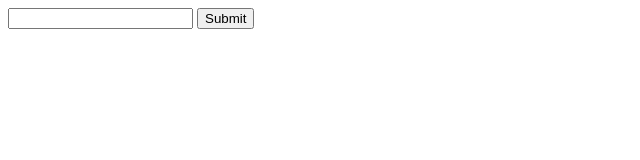
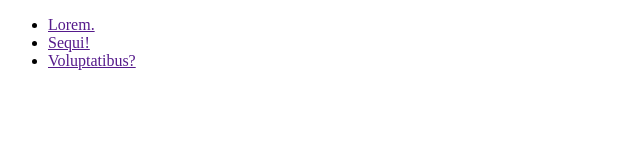
Before and after one commit to SimgeKarademir/kodluyoruzilkrepo, a plain HTML site: page loginform.html in a window 1280 px wide. Shown: the whole page, without its empty margins (0-640 px from the left). Drawn offline with Linux system fonts and the light colour scheme.

Commit message:
link yapısı eklendi

```diff
--- a/loginform.html
+++ b/loginform.html
@@ -7,9 +7,10 @@
     <title>Document</title>
 </head>
 <body>
-    <form action="">
-        <input type="text">
-        <button>Submit</button>
-    </form>
+   <ul>
+    <li><a href="">Lorem.</a></li>
+    <li><a href="">Sequi!</a></li>
+    <li><a href="">Voluptatibus?</a></li>
+   </ul>
 </body>
 </html>
```
